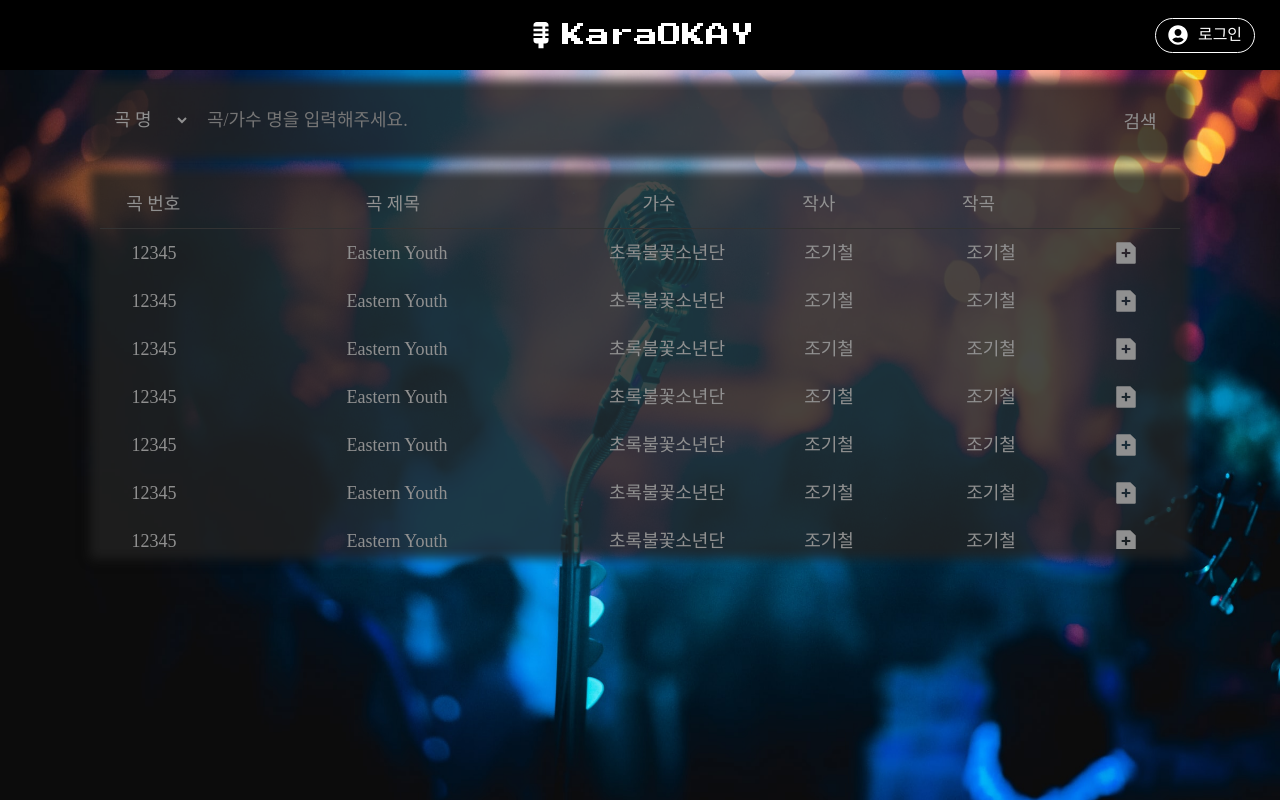
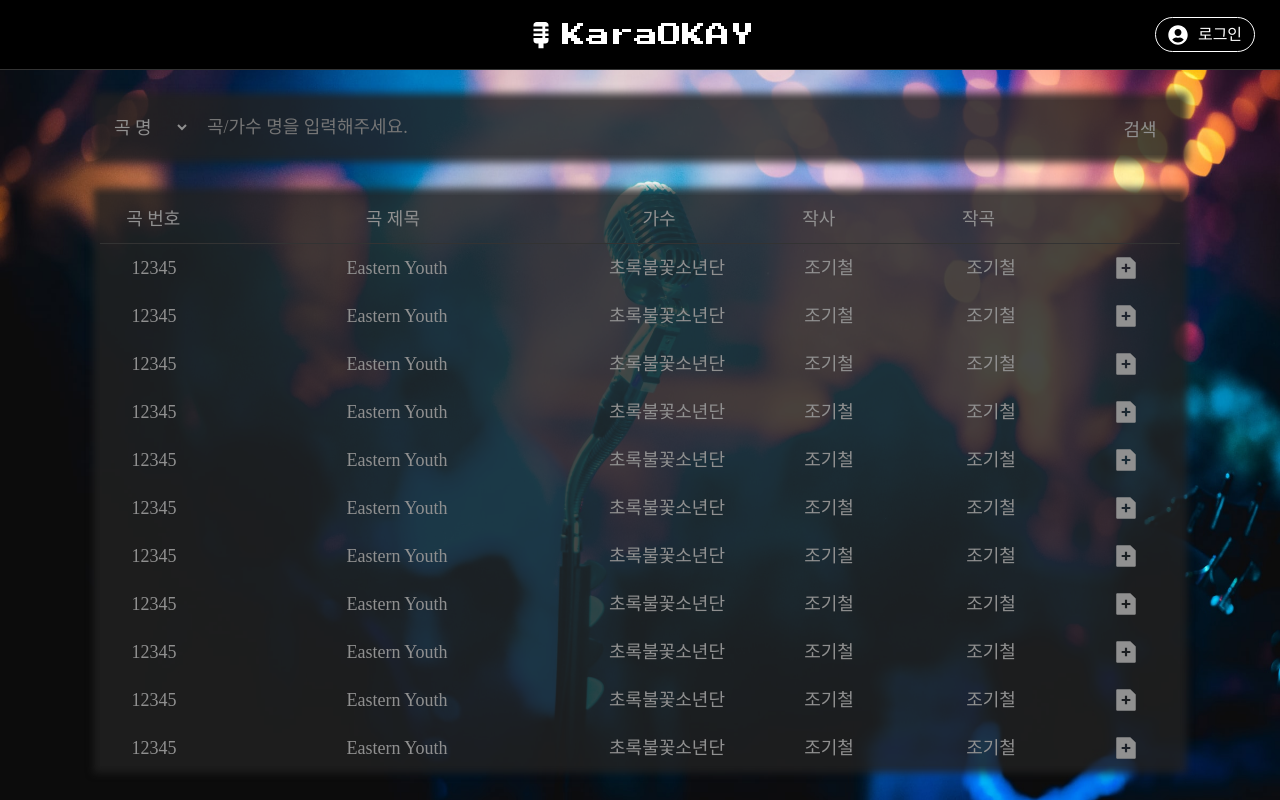
Before and after one commit to rlawlsyoung/karaOKAY, a Next.js app: page / in a window 1280 px wide. Built offline with nearby package versions, Linux system fonts and the light colour scheme; a web font is replaced by a local one.

Commit message:
[Fix] SearchBar 및 MusicList 디자인 2차 수정

```diff
--- a/components/header/Header.tsx
+++ b/components/header/Header.tsx
@@ -3,7 +3,7 @@ import styled from 'styled-components';
 import Logo from './Logo';
 import LoginBtn from './LoginBtn';
 
-import { lightBlack } from '@/styles/theme';
+import { lightGray } from '@/styles/theme';
 
 const Header = () => {
   return (
@@ -21,9 +21,10 @@ const HeaderContainer = styled.header`
   position: relative;
   height: 70px;
   width: 100vw;
-  box-shadow: 0 4px 2px -2px ${lightBlack};
+  border-bottom: 1px solid ${lightGray};
   background-color: black;
   color: white;
+  z-index: 1;
 `;
 
 export default Header;
--- a/components/home/MusicList.tsx
+++ b/components/home/MusicList.tsx
@@ -26,8 +26,8 @@ const MusicList = () => {
 
 const MusicListContainer = styled.div`
   width: 100%;
-  margin-top: 30px;
-  box-shadow: 0px 0px 10px 10px ${blurredDeepGray};
+  margin-top: 40px;
+  box-shadow: 0px 0px 7.5px 7.5px ${blurredDeepGray};
   background-color: ${blurredDeepGray};
   color: ${middleGray};
 `;
@@ -56,7 +56,7 @@ const Header = styled.div`
 `;
 
 const Body = styled.div`
-  height: 40vh;
+  height: calc(100vh - 278px);
   overflow-y: scroll;
 
   &::-webkit-scrollbar {
--- a/components/home/SearchBar.tsx
+++ b/components/home/SearchBar.tsx
@@ -1,6 +1,6 @@
 import styled from 'styled-components';
 
-import { deepGray, middleGray } from '@/styles/theme';
+import { deepGray, blurredDeepGray, middleGray } from '@/styles/theme';
 
 const SearchBar = () => {
   return (
@@ -17,15 +17,14 @@ const SearchBar = () => {
 
 const SearchBarContainer = styled.form`
   display: flex;
-  background-color: rgba(33, 33, 33, 0.825);
+  box-shadow: 0px 0px 7.5px 7.5px ${blurredDeepGray};
+  background-color: ${blurredDeepGray};
   padding: 10px;
-  box-shadow: 0px 0px 10px 10px rgba(33, 33, 33, 0.825);
-  /* opacity: 0.85; */
 `;
 
 const Select = styled.select`
   width: 80px;
-  height: 40px;
+  height: 35px;
   border: none;
   outline: none;
   background-color: transparent;
--- a/components/layout/Layout.tsx
+++ b/components/layout/Layout.tsx
@@ -8,7 +8,6 @@ interface LayoutProps {
 const Layout = (props: LayoutProps) => {
   return (
     <LayoutContainer className="flex-center">
-      {/* <Image src="/images/karaoke.jpg" alt="" /> */}
       <LayoutInner> {props.children}</LayoutInner>
     </LayoutContainer>
   );
--- a/pages/index.tsx
+++ b/pages/index.tsx
@@ -18,6 +18,6 @@ const StyledHome = styled.div`
   align-items: center;
   justify-content: center;
 
-  margin-top: 20px;
+  margin: 30px 0;
   font-size: 18px;
 `;
```
